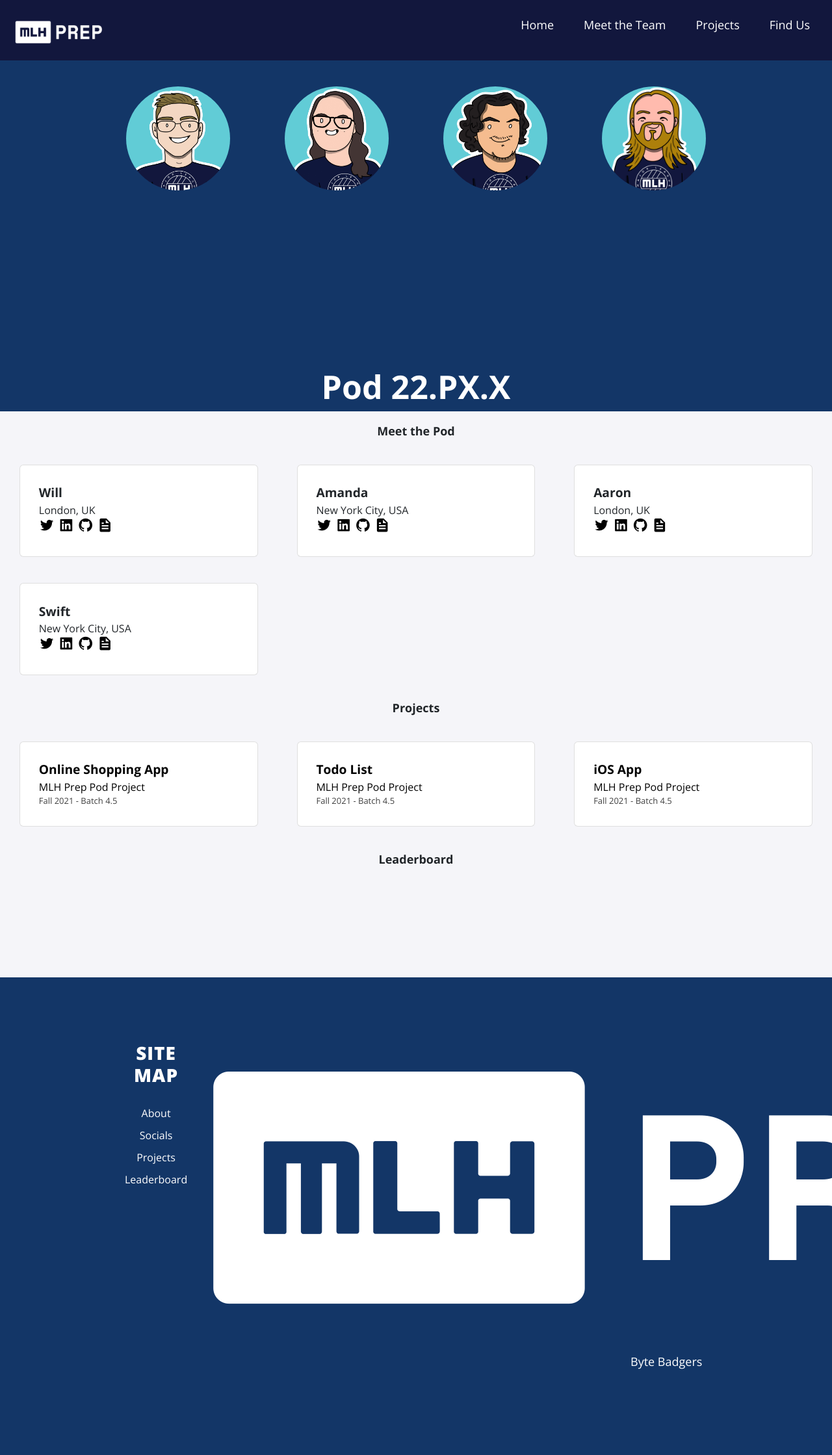
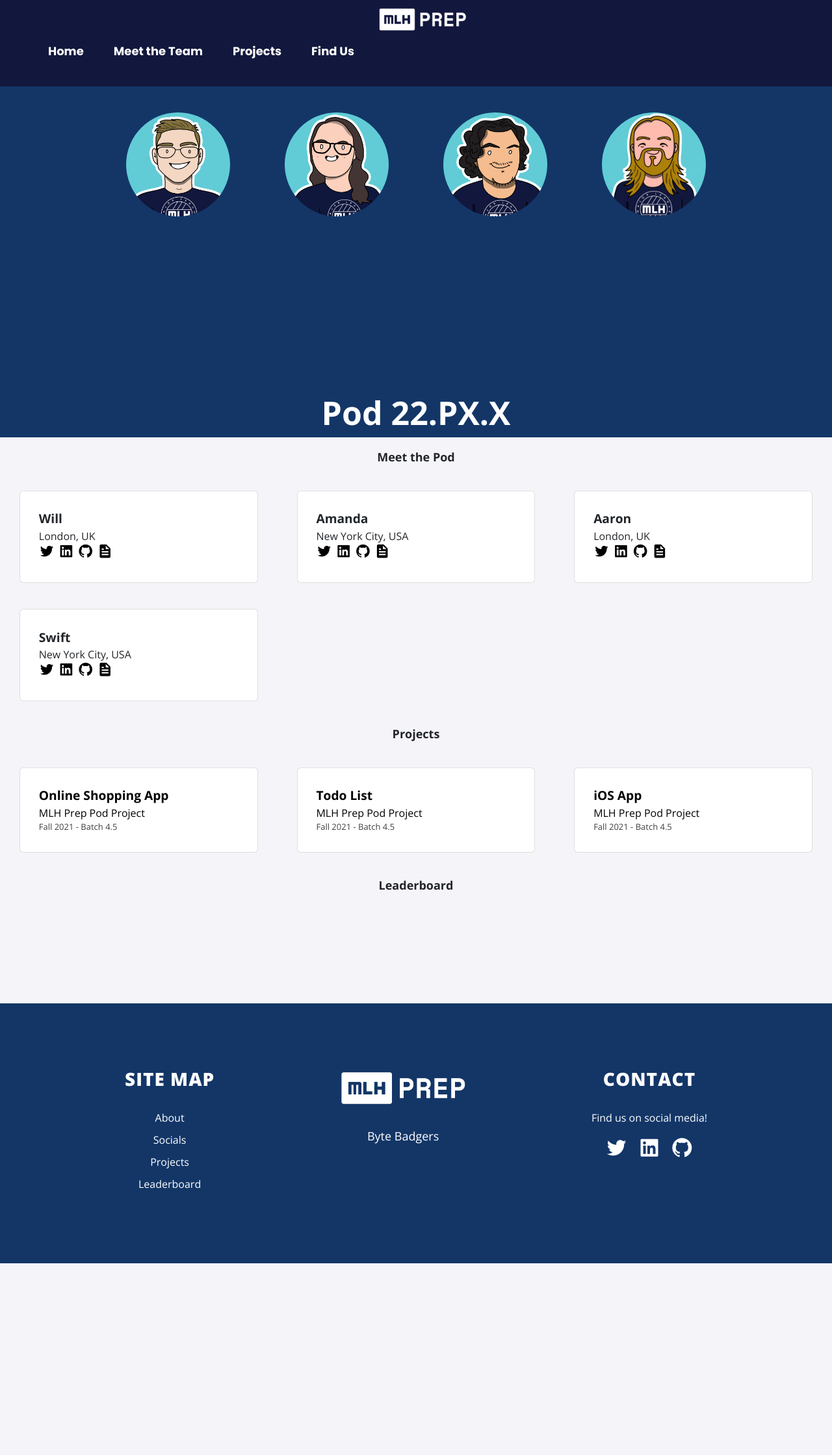
Before and after one commit to MLH-Fellowship/prep-portfolio-22.NOV.PREP.2, a Jekyll site: the page built from index.html, in a window 1280 px wide. Shown: the whole page at 65% size. Built offline with Jekyll 4.4.1, drawn with Linux system fonts in a browser that asks for light colours; nearby versions of some CDN libraries; after the commit the page ends 1944 px from its top, so only the background shows below that.

Commit message:
Styling fixed

```diff
--- a/_includes/navbar.html
+++ b/_includes/navbar.html
@@ -1,4 +1,5 @@
-<body>
+<header class="nav-bar">
+  <div class="nav-content">
     <nav class="navbar">
       <!-- LOGO -->
       <div class="logo">
@@ -8,7 +9,6 @@
           </div>
         </a>
       </div>
-
       <!-- NAVIGATION MENU -->
       <ul class="nav-links">
         <!-- USING CHECKBOX HACK -->
@@ -18,19 +18,20 @@
         <div class="”menu”" style="list-style: none">
           <div class="menu">
             <li><a href="/">Home</a></li>
-            <li><a href="/">Meet the Team</a></li>
+            <li><a href="#description-container">Meet the Team</a></li>
             <li class="services">
-              <a href="/">Projects</a>
+              <a href="#project-container">Projects</a>
               <!-- DROPDOWN MENU -->
-              <ul class="dropdown" style="list-style: none" >
-                <li><a href="/">Shoping App </a></li>
-                <li><a href="/">Todo App</a></li>
-                <li><a href="/">iOS App</a></li>
+              <ul class="dropdown" style="list-style: none">
+                <li><a href="#project-container">Shoping App </a></li>
+                <li><a href="#project-container">Todo App</a></li>
+                <li><a href="#project-container">iOS App</a></li>
               </ul>
             </li>
-            <li><a href="/">Find Us</a></li>
+            <li><a href="#leaderboard-container">Find Us</a></li>
           </div>
         </div>
       </ul>
     </nav>
-  </body>
+  </div>
+</header>
--- a/_sass/navbar.scss
+++ b/_sass/navbar.scss
@@ -1,3 +1,39 @@
+.nav-bar {
+    width: 100%;
+    background-color: #133667;
+    font-family: "Poppins", serif;
+    font-weight: 700 !important;
+    padding-top: 0px;
+}
+
+.nav-content .logo-touch-target {
+    display: inline-flex;
+    height: 60%;
+    width: 350px;
+}
+
+.nav-content .nav-logo {
+    height: 60px;
+    margin: auto;
+}
+
+.nav-logo {
+    display: flex;
+    align-items: center;
+    justify-content: center;
+}
+
+.nav-logo img {
+    width: 200px;
+}
+
+.nav-content nav {
+    display: block;
+    width: 100%;
+    text-align: right;
+    padding-top: 0px;
+    padding-right: 0px;
+}
 
 /* NAVBAR STYLING STARTS */
 .navbar {
```
Lines whose indentation alone changed are shown as unchanged.
